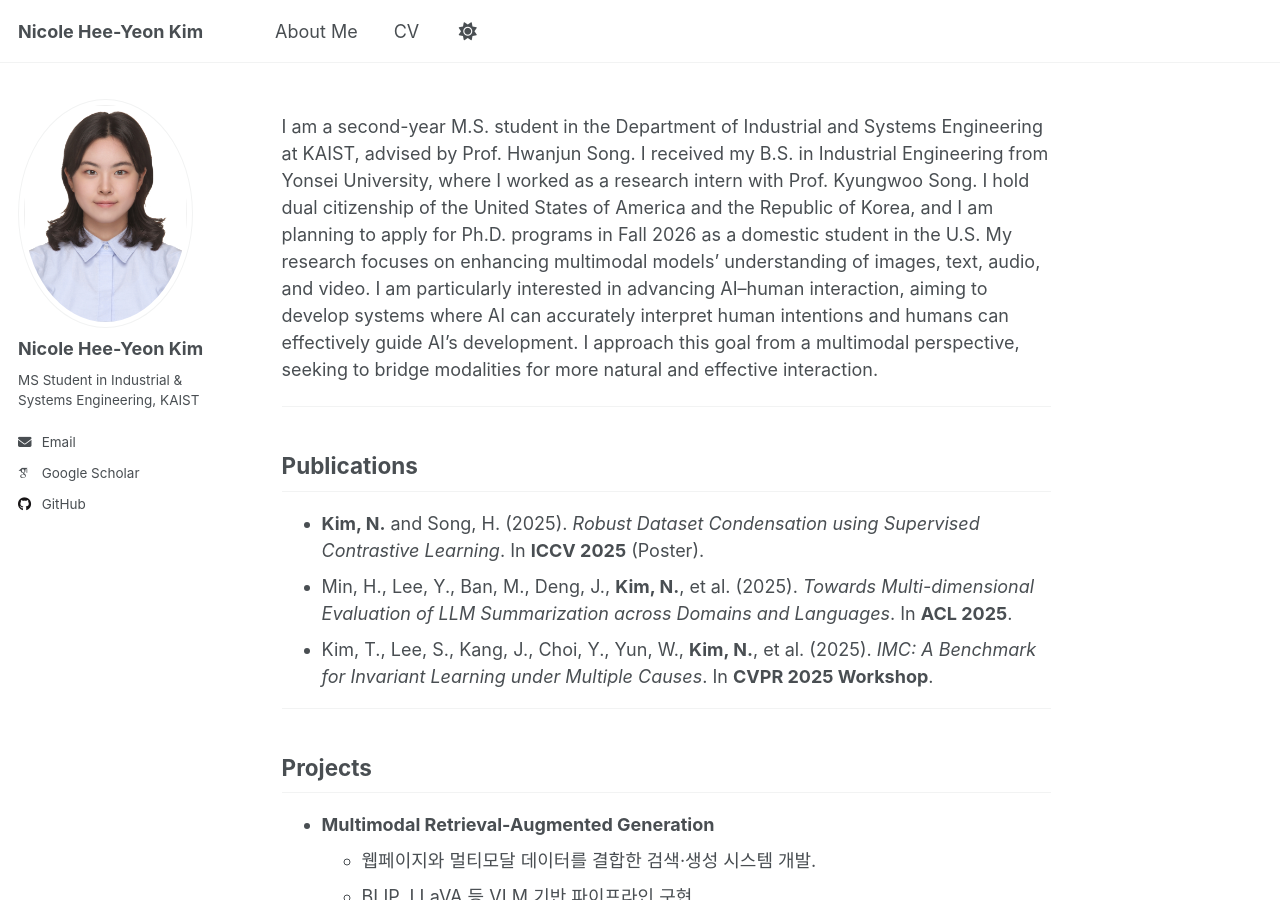
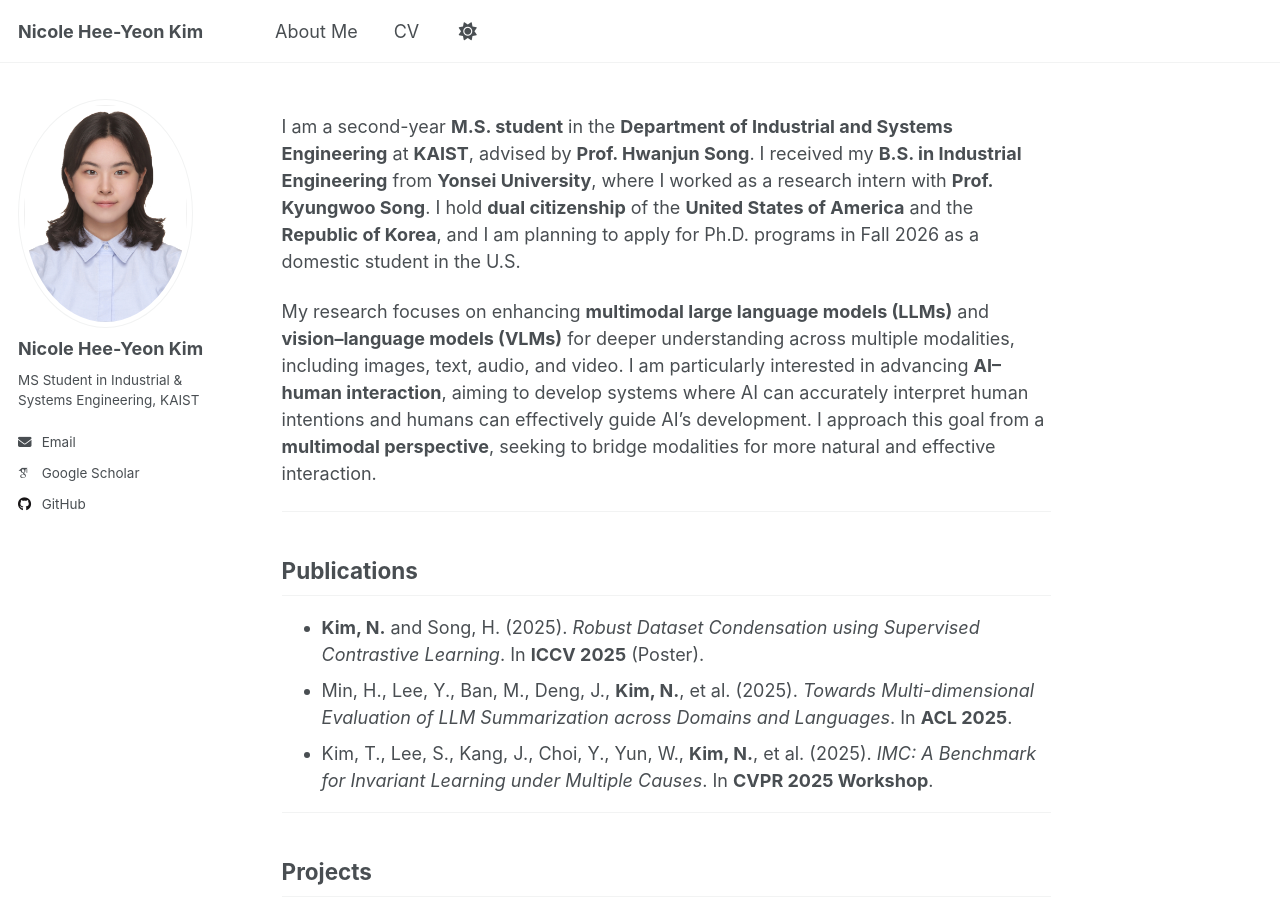
Before and after one commit to Nicole-Hee-Yeon-Kim/Nicole-Hee-Yeon-Kim.github.io, a Jekyll site: the page built from _pages/about.md, in a window 1280 px wide and 900 px high. Built offline with Jekyll 4.4.1, drawn with Linux system fonts in a browser that asks for light colours; some web fonts are replaced; a script that is not in the unit is left out.

Commit message:
Update about.md

```diff
--- a/_pages/about.md
+++ b/_pages/about.md
@@ -7,8 +7,9 @@ redirect_from:
   - /about.html
 ---
 
-I am a second-year M.S. student in the Department of Industrial and Systems Engineering at KAIST, advised by Prof. Hwanjun Song. I received my B.S. in Industrial Engineering from Yonsei University, where I worked as a research intern with Prof. Kyungwoo Song. I hold dual citizenship of the United States of America and the Republic of Korea, and I am planning to apply for Ph.D. programs in Fall 2026 as a domestic student in the U.S.
-My research focuses on enhancing multimodal models’ understanding of images, text, audio, and video. I am particularly interested in advancing AI–human interaction, aiming to develop systems where AI can accurately interpret human intentions and humans can effectively guide AI’s development. I approach this goal from a multimodal perspective, seeking to bridge modalities for more natural and effective interaction.
+I am a second-year **M.S. student** in the **Department of Industrial and Systems Engineering** at **KAIST**, advised by **Prof. Hwanjun Song**. I received my **B.S. in Industrial Engineering** from **Yonsei University**, where I worked as a research intern with **Prof. Kyungwoo Song**. I hold **dual citizenship** of the **United States of America** and the **Republic of Korea**, and I am planning to apply for Ph.D. programs in Fall 2026 as a domestic student in the U.S.
+
+My research focuses on enhancing **multimodal large language models (LLMs)** and **vision–language models (VLMs)** for deeper understanding across multiple modalities, including images, text, audio, and video. I am particularly interested in advancing **AI–human interaction**, aiming to develop systems where AI can accurately interpret human intentions and humans can effectively guide AI’s development. I approach this goal from a **multimodal perspective**, seeking to bridge modalities for more natural and effective interaction.
 
 ---
 
```
